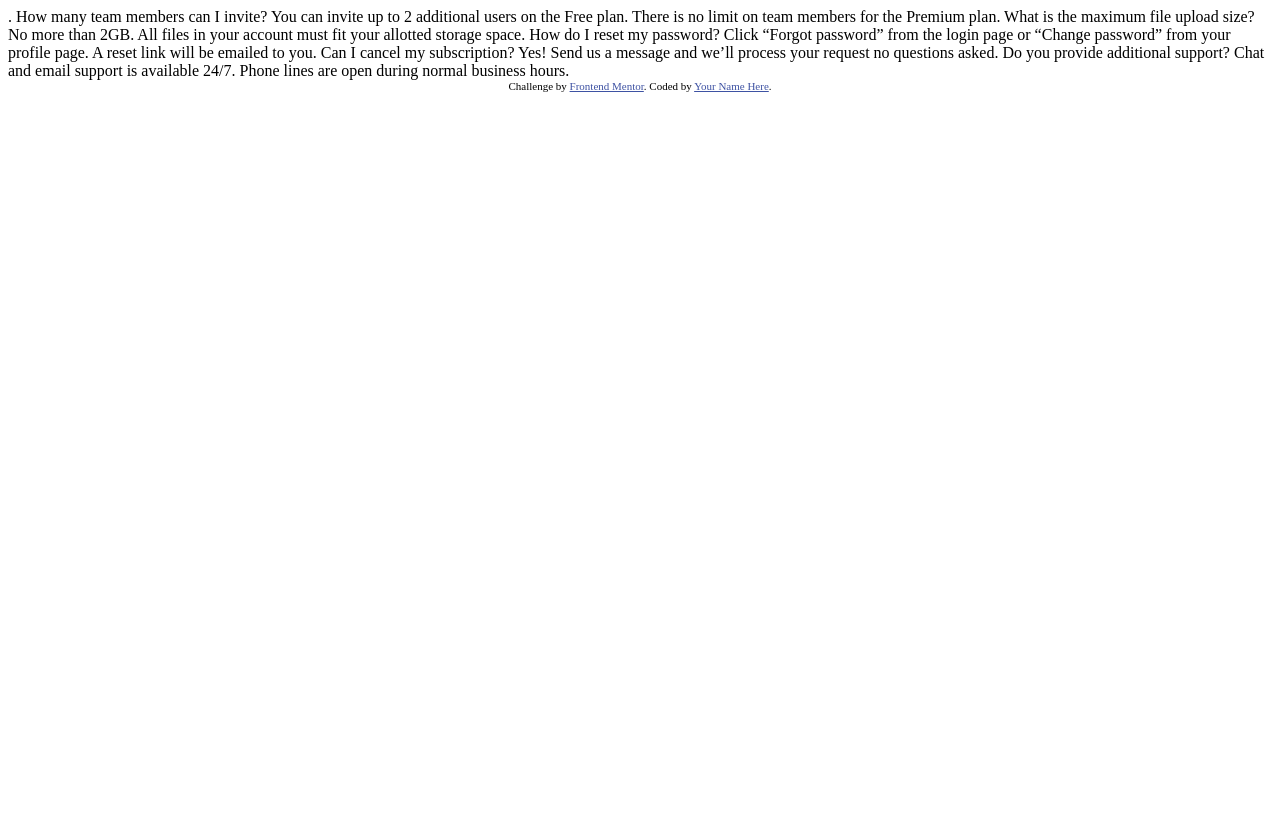
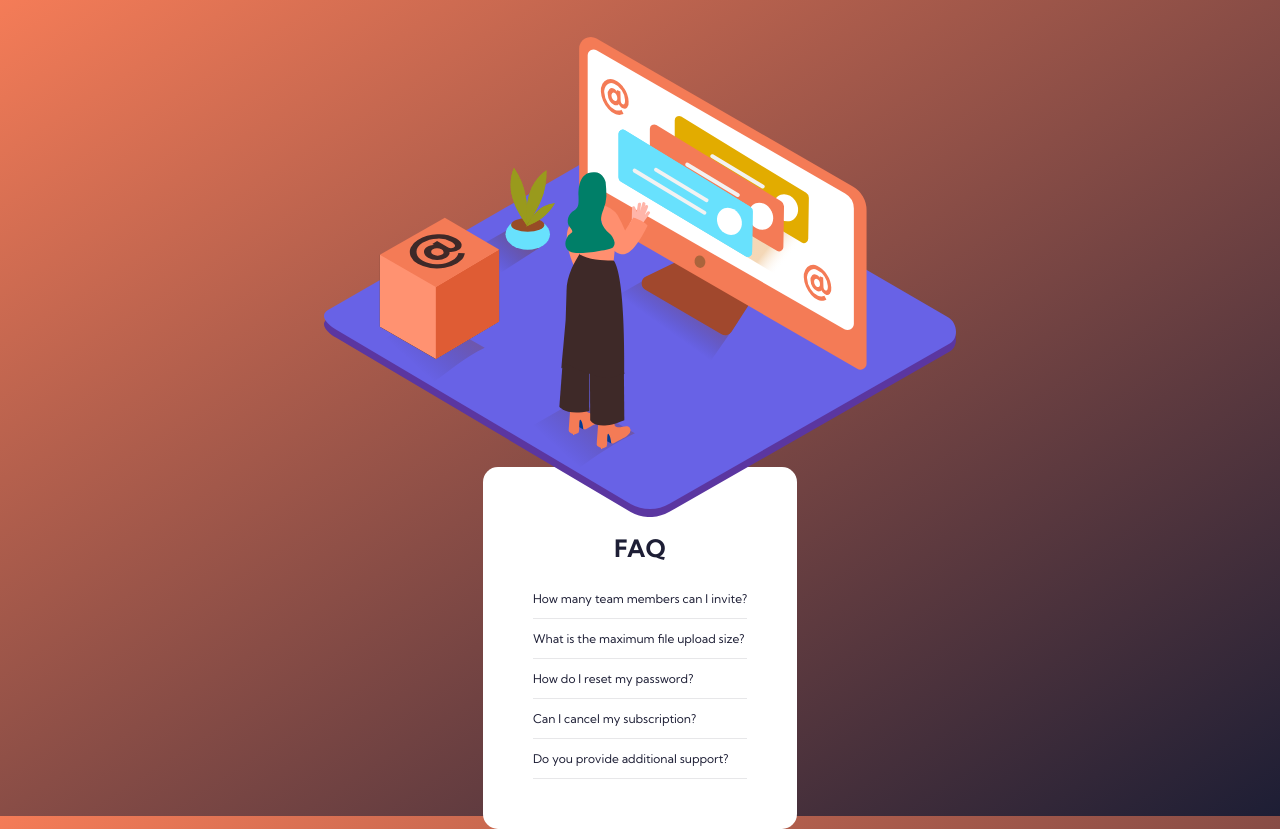
Before and after one commit to JustBenjamin/faq-accordion-card-main, a plain HTML site: page index.html in a window 1280 px wide. Before the commit the page ends 800 px from the top, so only its background shows below. Drawn offline with Linux system fonts and the light colour scheme.

Commit message:
Version 3 update

```diff
--- a/index.html
+++ b/index.html
@@ -6,37 +6,61 @@
 
   <link rel="icon" type="image/png" sizes="32x32" href="./images/favicon-32x32.png">
 
-  <title>Frontend Mentor | FAQ Accordion Card</title>
+  <link rel="preconnect" href="https://fonts.googleapis.com"><link rel="preconnect" href="https://fonts.gstatic.com" crossorigin><link href="https://fonts.googleapis.com/css2?family=Kumbh+Sans:wght@400;700&display=swap" rel="stylesheet">
+  <link rel="stylesheet" href="styles.css">
 
-  <style>
-    .attribution { font-size: 11px; text-align: center; }
-    .attribution a { color: hsl(228, 45%, 44%); }
-  </style>
+  <title>FAQ Accordion Card</title>
+
 </head>
 <body>
+  <img src="/images/illustration-woman-online-mobile.svg" alt="illustration of woman" />
 
 
-  .
-  How many team members can I invite?
-  You can invite up to 2 additional users on the Free plan. There is no limit on
-  team members for the Premium plan.
+<main>
 
-  What is the maximum file upload size?
-  No more than 2GB. All files in your account must fit your allotted storage space.
+  <h1>FAQ</h1>
 
-  How do I reset my password?
-  Click “Forgot password” from the login page or “Change password” from your profile page.
-  A reset link will be emailed to you.
+  <div class="row">
+    <p class="accordion" onclick="toggleFunction(1)" id="a">How many team members can I invite?</p>
+    <p class="panel" id="1">You can invite up to 2 additional users on the Free plan. There is no limit on
+      team members for the Premium plan.</p>
+  </div>
 
-  Can I cancel my subscription?
-  Yes! Send us a message and we’ll process your request no questions asked.
+  <div class="row">
+    <p class="accordion" onclick="toggleFunction(2)" id="b">What is the maximum file upload size?</p>
+    <p class="panel" id="2">  No more than 2GB. All files in your account must fit your allotted storage space.</p>
+  </div>
 
-  Do you provide additional support?
-  Chat and email support is available 24/7. Phone lines are open during normal business hours.
+  <div class="row">
+    <p class="accordion" onclick="toggleFunction(3)" id="c">How do I reset my password?</p>
+    <p class="panel" id="3">Click “Forgot password” from the login page or “Change password” from your profile page.
+      A reset link will be emailed to you.</p>
+  </div>
 
+  <div class="row">
+    <p class="accordion" onclick="toggleFunction(4)" id="d">Can I cancel my subscription?</p>
+    <p class="panel" id="4">Yes! Send us a message and we’ll process your request no questions asked.</p>
+  </div>
+
+  <div class="row">
+    <p class="accordion" onclick="toggleFunction(5)" id="e">Do you provide additional support?</p>
+    <p class="panel" id="5">Chat and email support is available 24/7. Phone lines are open during normal business hours.</p>
+  </div>
+
+
+</main>
+
+
+<footer>
   <div class="attribution">
     Challenge by <a href="https://www.frontendmentor.io?ref=challenge" target="_blank">Frontend Mentor</a>.
     Coded by <a href="#">Your Name Here</a>.
   </div>
+
+</footer>
+
+
+
+  <script src="script.js"></script>
 </body>
 </html>
--- /dev/null
+++ b/script.js
@@ -0,0 +1,69 @@
+
+const pan1 = document.getElementById("1")
+const pan2 = document.getElementById("2")
+const pan3 = document.getElementById("3")
+const pan4 = document.getElementById("4")
+const pan5 = document.getElementById("5")
+
+const a = document.getElementById("a")
+const b = document.getElementById("b")
+const c = document.getElementById("c")
+const d = document.getElementById("d")
+const e = document.getElementById("e")
+
+
+
+function toggleFunction(item) {
+    switch(item) {
+        case 1:
+            if (pan1.style.display === "none") {
+                pan1.style.display = "block";
+                a.style.fontWeight = "700";
+            } else {
+                pan1.style.display = "none";
+                a.style.fontWeight = "400";
+            };
+        break;
+        case 2:
+            if (pan2.style.display === "none") {
+                pan2.style.display = "block";
+                b.style.fontWeight = "700";
+            } else {
+                pan2.style.display = "none";
+                b.style.fontWeight = "400";
+            };
+        break;
+        case 3:
+            if (pan3.style.display === "none") {
+                pan3.style.display = "block";
+                c.style.fontWeight = "700";
+            } else {
+                pan3.style.display = "none";
+                c.style.fontWeight = "400";
+            };
+        break;
+        case 4:
+            if (pan4.style.display === "none") {
+                pan4.style.display = "block";
+                d.style.fontWeight = "700";
+
+            } else {
+                pan4.style.display = "none";
+                d.style.fontWeight = "400";
+            };
+        break;
+        case 5:
+            if (pan5.style.display === "none") {
+                pan5.style.display = "block";
+                e.style.fontWeight = "700";
+            } else {
+                pan5.style.display = "none";
+                e.style.fontWeight = "400";
+            };
+        break;
+
+
+    }
+
+
+}
--- /dev/null
+++ b/styles.css
@@ -0,0 +1,67 @@
+body {
+    display: flex;
+    flex-direction: column;
+    justify-content: center;
+    height: 100vh;
+    align-items: center;
+    font-family: 'Kumbh Sans', sans-serif;
+    font-size: 12px;
+    color: hsl(238, 29%, 16%);
+    background-image: linear-gradient(to bottom right, hsl(14, 88%, 65%),hsl(238, 29%, 16%));
+
+
+
+
+
+}
+
+
+img {
+    width: 50%;
+    z-index: 2;
+}
+
+main {
+    display: flex;
+    flex-direction: column;
+    justify-content: center;
+    align-items: center;
+    padding: 50px;
+    background-color: #fff;
+    border-radius: 15px;
+    z-index: 1;
+    margin: -50px
+}
+
+
+
+.row {
+    width: 100%;
+
+    border-bottom: solid 1px hsl(240, 5%, 91%);
+
+
+}
+
+.accordion {
+    cursor: pointer;
+    font-weight: 100;
+}
+
+.panel {
+    display: none;
+}
+
+
+footer {
+    position:absolute;
+    bottom: 0;
+    padding: 20px 50px;
+
+}
+.attribution {
+    font-size: 11px;
+    text-align: center;
+    margin: auto;
+ }
+.attribution a { color: hsl(228, 45%, 44%); }
```
